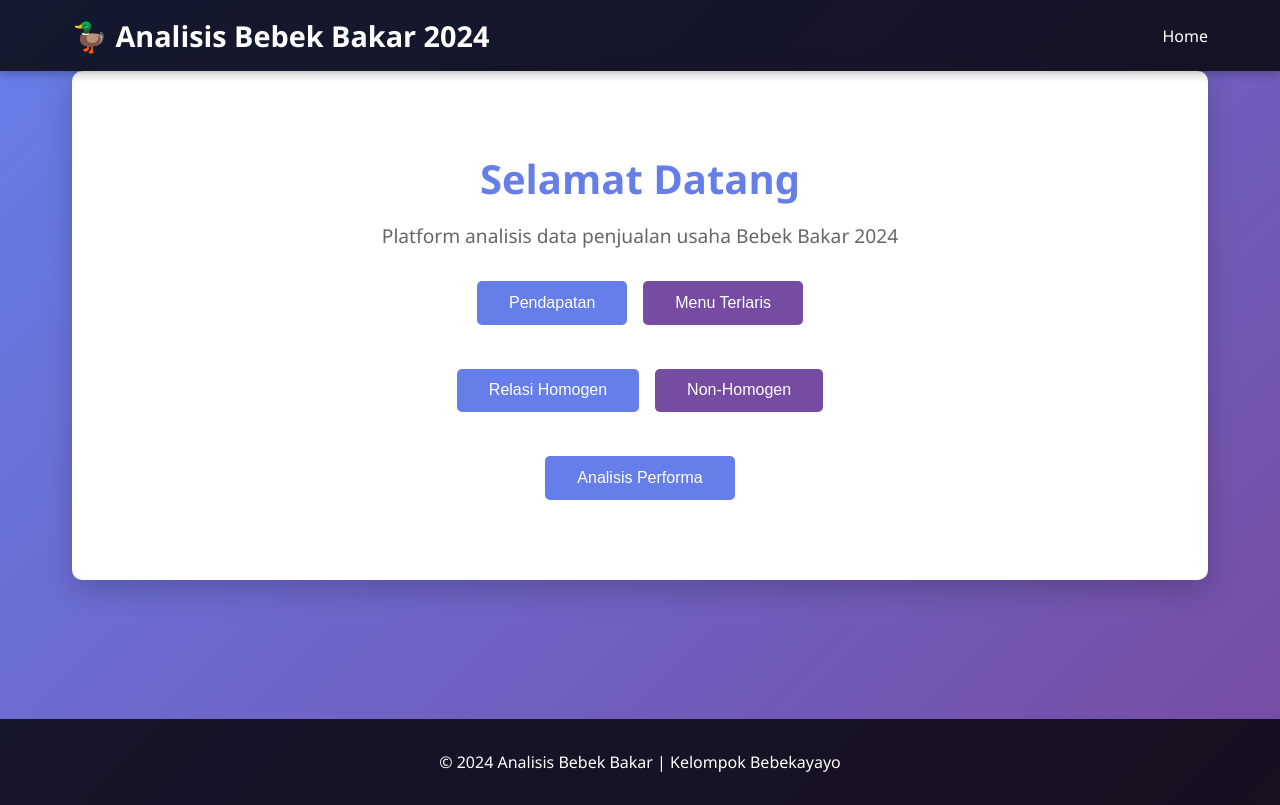
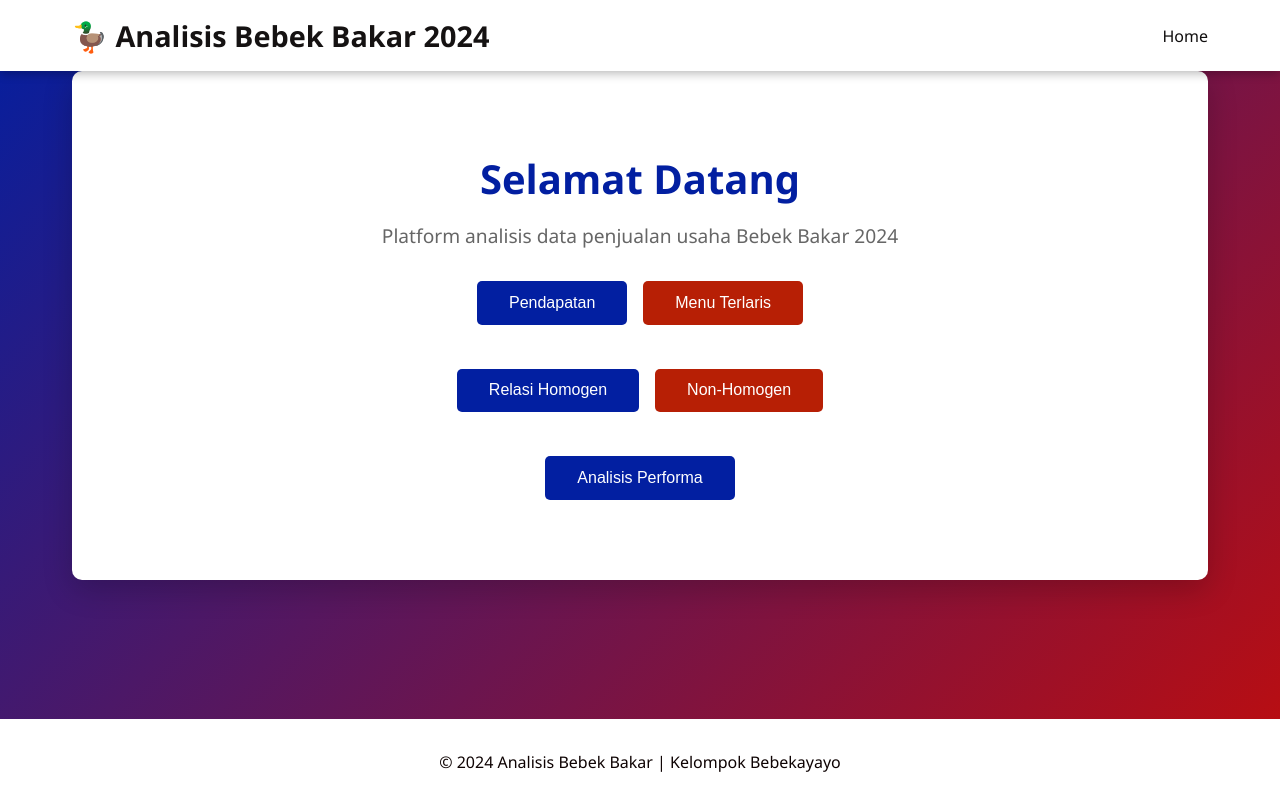
Before and after one commit to fahritech04/tubesaka_kelompokbebekayayo, a Flask app: page / in a window 1280 px wide. Run offline with Flask 3, Linux system fonts and the light colour scheme.

Commit message:
perubahan ui

```diff
--- a/static/style.css
+++ b/static/style.css
@@ -6,13 +6,13 @@
 
 body {
     font-family: 'Segoe UI', Tahoma, Geneva, Verdana, sans-serif;
-    background: linear-gradient(135deg, #667eea 0%, #764ba2 100%);
+    background: linear-gradient(135deg, #021fa1 0%, #bf0d0d 100%);
     min-height: 100vh;
     color: #333;
 }
 
 .navbar {
-    background: rgba(0, 0, 0, 0.8);
+    background: rgb(255, 255, 255);
     padding: 1rem 0;
     position: sticky;
     top: 0;
@@ -27,7 +27,7 @@ body {
 }
 
 .logo {
-    color: #fff;
+    color: #151212;
     font-size: 1.8rem;
     font-weight: bold;
 }
@@ -39,14 +39,14 @@ body {
 }
 
 .nav-menu a {
-    color: #fff;
+    color: #100e0e;
     text-decoration: none;
     transition: color 0.3s;
     cursor: pointer;
 }
 
 .nav-menu a:hover {
-    color: #667eea;
+    color: #021fa1;
 }
 
 .container {
@@ -75,7 +75,7 @@ main {
 .hero h2 {
     font-size: 2.5rem;
     margin-bottom: 1rem;
-    color: #667eea;
+    color: #021fa1;
 }
 
 .hero p {
@@ -100,31 +100,31 @@ main {
 }
 
 .btn-primary {
-    background: #667eea;
+    background: #021fa1;
     color: white;
 }
 
 .btn-primary:hover {
-    background: #5568d3;
+    background: #021fa1;
     transform: translateY(-2px);
     box-shadow: 0 5px 15px rgba(102, 126, 234, 0.4);
 }
 
 .btn-secondary {
-    background: #764ba2;
+    background: #b71f05;
     color: white;
 }
 
 .btn-secondary:hover {
-    background: #6a3f8f;
+    background: #b71f05;
     transform: translateY(-2px);
 }
 
 .section-title {
     font-size: 2rem;
-    color: #667eea;
+    color: #021fa1;
     margin-bottom: 2rem;
-    border-bottom: 3px solid #667eea;
+    border-bottom: 3px solid #021fa1;
     padding-bottom: 0.5rem;
 }
 
@@ -283,13 +283,13 @@ main {
     color: #721c24;
     padding: 1rem;
     border-radius: 5px;
-    border-left: 4px solid #f5576c;
+    border-left: 4px solid #cc112a;
     margin: 1rem 0;
 }
 
 footer {
-    background: rgba(0, 0, 0, 0.8);
-    color: white;
+    background: rgb(255, 255, 255);
+    color: rgb(14, 3, 3);
     text-align: center;
     padding: 2rem;
     margin-top: 3rem;
```
Also changed, not shown: other parts of static/style.css (+13 -13 lines).
